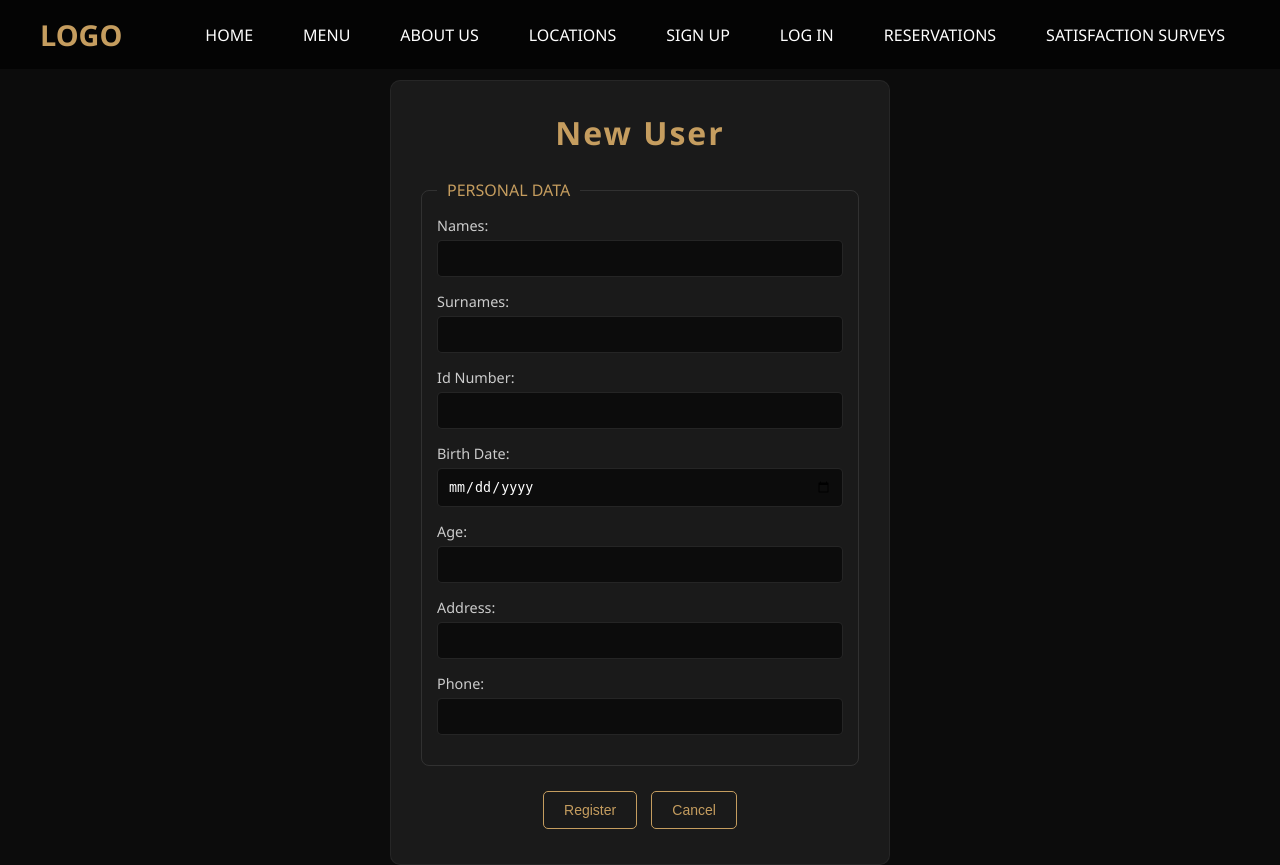
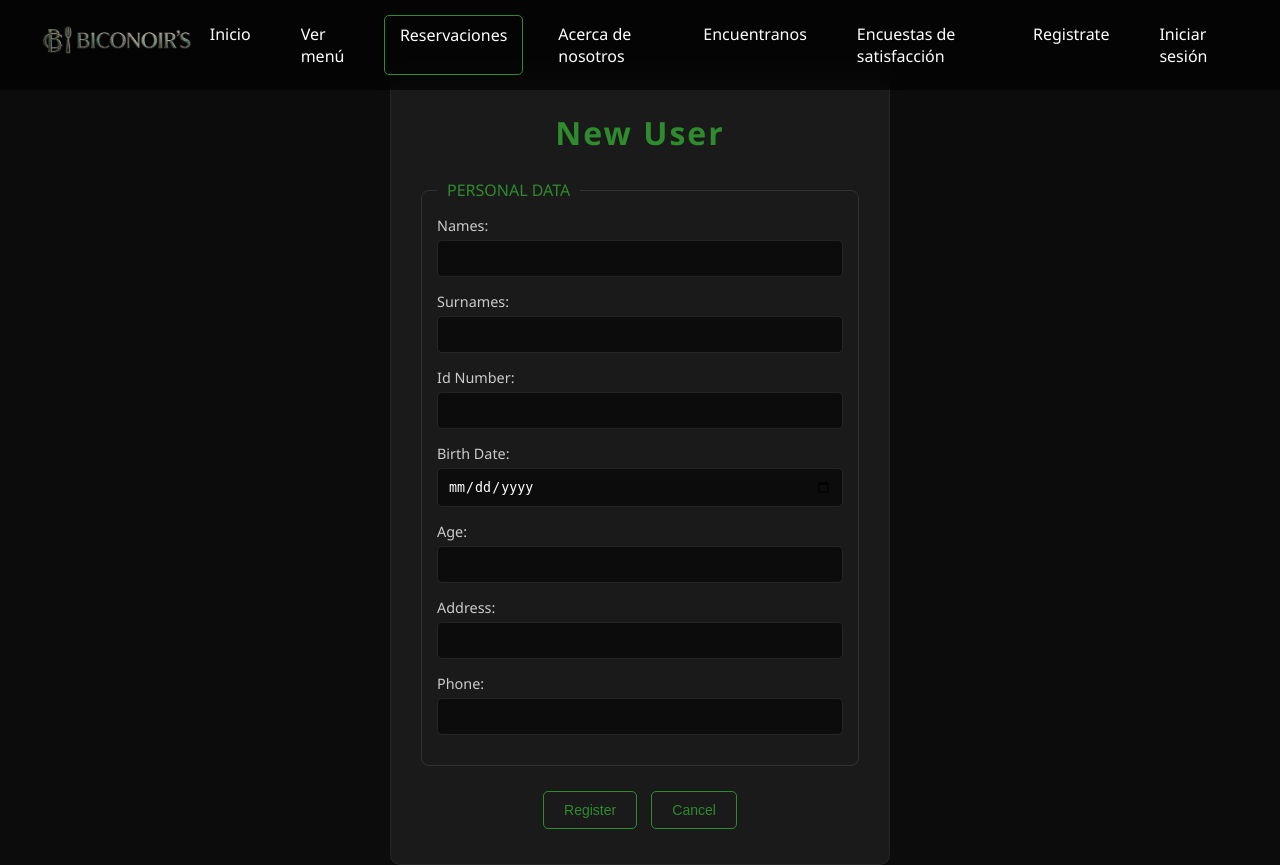
Before and after one commit to MagZerock/AWD-30716-BYTECLUB, a PHP site: page /views/registerForm.php in a window 1280 px wide. Run offline with PHP 8.4, Linux system fonts and the light colour scheme.

Commit message:
project v1.0.4 change logo and colors

```diff
--- a/06Code/BiconoirsGourmet/public/css/style_forms.css
+++ b/06Code/BiconoirsGourmet/public/css/style_forms.css
@@ -24,7 +24,7 @@ body{
 .form-box h1{
     text-align: center;
     margin-bottom: 25px;
-    color: #c59d5f;
+    color: #2e8b2e;
     letter-spacing: 2px;
 }
 
@@ -36,7 +36,7 @@ body{
 }
 
 .form-section legend{
-    color: #c59d5f;
+    color: #2e8b2e;
     padding: 0 10px;
 }
 
@@ -63,7 +63,7 @@ body{
 }
 
 .form-group input:focus{
-    border-color: #c59d5f;
+    border-color: #2e8b2e;
 }
 
 .readonly{
@@ -81,14 +81,14 @@ body{
     cursor: pointer;
     margin: 5px;
     font-size: 14px;
-    border: 1px solid #c59d5f;
+    border: 1px solid #2e8b2e;
     background: transparent;
-    color: #c59d5f;
+    color: #2e8b2e;
     transition: 0.3s;
 }
 
 .btn:hover{
-    background: #c59d5f;
+    background: #2e8b2e;
     color: black;
 }
 
--- a/06Code/BiconoirsGourmet/public/css/style_index.css
+++ b/06Code/BiconoirsGourmet/public/css/style_index.css
@@ -26,10 +26,39 @@ header{
     backdrop-filter: blur(10px);
 }
 
-.logo{
-    font-size: 1.8rem;
-    font-weight: bold;
-    color: #c59d5f;
+.logo {
+    display: flex;
+    align-items: center;
+}
+
+.logo-img {
+    height: auto;
+    width: 180px;
+    max-width: 100%;
+    transition: transform 0.3s ease;
+}
+
+.logo-img:hover {
+    transform: scale(1.05);
+}
+
+@media (max-width: 768px) {
+    header {
+        padding: 10px 20px;
+    }
+
+    .logo-img {
+        width: 130px;
+    }
+
+    nav {
+        gap: 10px;
+    }
+
+    nav a {
+        font-size: 0.8rem;
+        padding: 5px 8px;
+    }
 }
 
 nav{
@@ -52,7 +81,7 @@ nav a::after{
     bottom: -5px;
     width: 0%;
     height: 2px;
-    background: #c59d5f;
+    background: #2e8b2e;
     transition: 0.3s;
 }
 
@@ -61,13 +90,13 @@ nav a:hover::after{
 }
 
 .btn-reserva{
-    border: 1px solid #c59d5f;
+    border: 1px solid #2e8b2e;
     border-radius: 5px;
 }
 
 .btn-reserva:hover{
-    background: #c59d5f;
-    color: black;
+    background: #438d43;
+    color: rgb(255, 255, 255);
 }
 
 .hero{
@@ -115,7 +144,7 @@ nav a:hover::after{
 }
 
 .hero-buttons a:hover{
-    background: #c59d5f;
-    border-color: #c59d5f;
+    background: #2e8b2e;
+    border-color: #2e8b2e;
     color: black;
 }
--- a/06Code/BiconoirsGourmet/public/css/style_menu.css
+++ b/06Code/BiconoirsGourmet/public/css/style_menu.css
@@ -29,7 +29,7 @@ header{
 .logo{
     font-size: 1.8rem;
     font-weight: bold;
-    color: #c59d5f;
+    color: #2e8b2e;
 }
 
 nav{
@@ -52,7 +52,7 @@ nav a::after{
     bottom: -5px;
     width: 0%;
     height: 2px;
-    background: #c59d5f;
+    background: #2e8b2e;
     transition: 0.3s;
 }
 
@@ -71,7 +71,7 @@ nav a:hover::after{
     margin: 40px 0;
     font-size: 2.5rem;
     letter-spacing: 3px;
-    color: #c59d5f;
+    color: #2e8b2e;
 }
 
 .menu-section{
@@ -82,7 +82,7 @@ nav a:hover::after{
     margin-bottom: 20px;
     font-size: 1.5rem;
     letter-spacing: 2px;
-    border-left: 4px solid #c59d5f;
+    border-left: 4px solid #2e8b2e;
     padding-left: 10px;
 }
 
@@ -102,7 +102,7 @@ nav a:hover::after{
 
 .dish-card:hover{
     transform: translateY(-5px);
-    border-color: #c59d5f;
+    border-color: #2e8b2e;
 }
 
 .dish-header{
@@ -113,7 +113,7 @@ nav a:hover::after{
 }
 
 .dish-price{
-    color: #c59d5f;
+    color: #2e8b2e;
 }
 
 .dish-description{
--- a/06Code/BiconoirsGourmet/views/registerForm.php
+++ b/06Code/BiconoirsGourmet/views/registerForm.php
@@ -4,21 +4,26 @@
     <meta charset="UTF-8">
     <link rel="stylesheet" href="../public/css/style_forms.css">
     <link rel="stylesheet" href="../public/css/style_menu.css">
+    <link rel="stylesheet" href="../public/css/style_index.css">
 </head>
 
 <body>
 
 <header>
-    <div class="logo">LOGO</div>
+    <div class="logo">
+        <a href="../index.php">
+            <img src="../public/img/logoRestaurantGreen.png" alt="Logo Biconoir's" class="logo-img">
+        </a>
+    </div>
     <nav>
-        <a href="../index.php">HOME</a>
-        <a href="menu.php">MENU</a>
-        <a href="#">ABOUT US</a>
-        <a href="#">LOCATIONS</a>
-        <a href="registerForm.php">SIGN UP</a>
-		<a href="loginForm.php">LOG IN</a>
-        <a href="reservationForm.php">RESERVATIONS</a>
-        <a href="satisfactionForm.php">SATISFACTION SURVEYS</a>
+        <a href="../index.php">Inicio</a>
+        <a href="menu.php">Ver menú</a>
+        <a href="reservationForm.php" class="btn-reserva">Reservaciones</a>
+        <a href="#">Acerca de nosotros</a>
+        <a href="#">Encuentranos</a>
+        <a href="satisfactionForm.php">Encuestas de satisfacción</a>
+        <a href="registerForm.php">Registrate</a>
+		<a href="loginForm.php">Iniciar sesión</a>
     </nav>
 </header>
 
```
Also changed, not shown: 06Code/BiconoirsGourmet/index.php (+17 -12 lines), 06Code/BiconoirsGourmet/views/loginForm.php (+14 -9 lines), 06Code/BiconoirsGourmet/views/menu.php (+14 -9 lines), 06Code/BiconoirsGourmet/views/reservationForm.php (+14 -9 lines), 06Code/BiconoirsGourmet/views/satisfactionForm.php (+14 -9 lines), 06Code/BiconoirsGourmet/public/img/logoRestaurantGreen.png (added).
